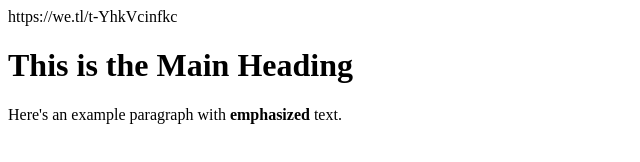
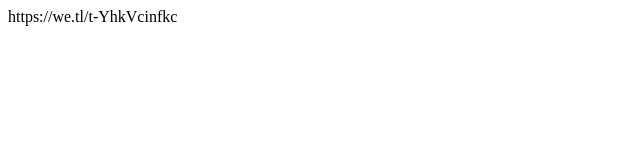
Before and after one commit to netcreek143/madlab, a plain HTML site: page index.html in a window 1280 px wide. Shown: the whole page, without its empty margins (0-640 px from the left). Drawn offline with Linux system fonts and the light colour scheme.

Commit message:
Update index.html

```diff
--- a/index.html
+++ b/index.html
@@ -5,8 +5,6 @@
     </head>
     <body>
         <link>https://we.tl/t-YhkVcinfkc</link>
-        <h1>This is the Main Heading</h1>
-        <p>Here's an example paragraph with <strong>emphasized</strong> text.</p>
 
     </body>
 </html>
```
